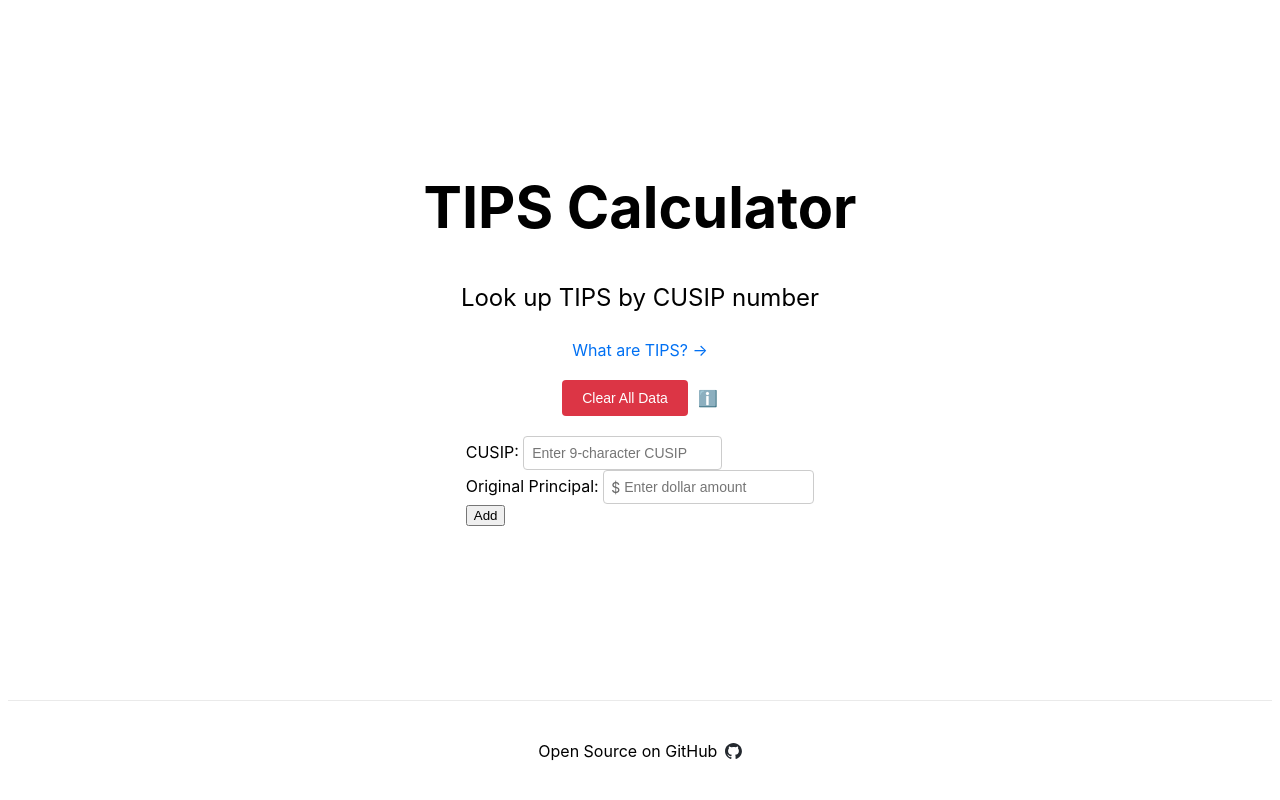
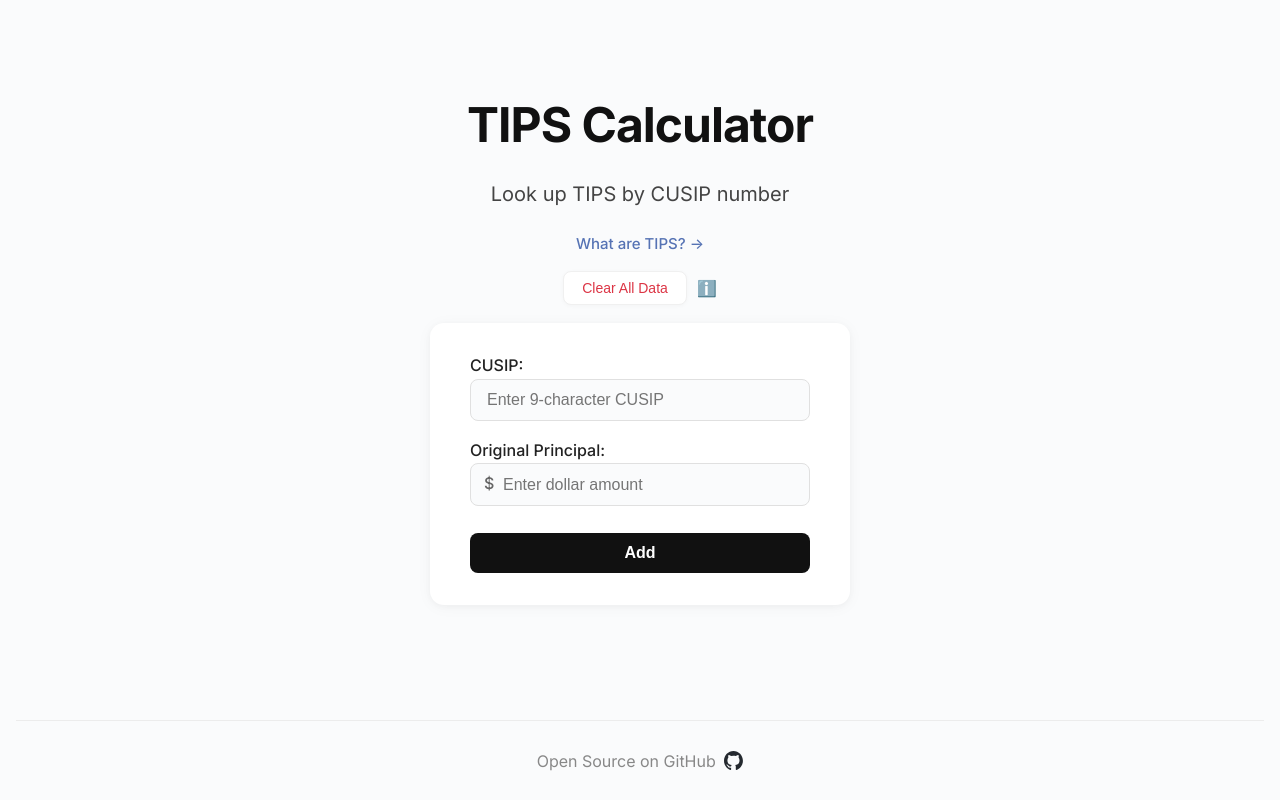
Before and after one commit to dabutvin/tips-calculator, a Next.js app: page / in a window 1280 px wide. Built offline with nearby package versions, Linux system fonts and the light colour scheme.

Commit message:
update styles

```diff
--- a/app/page.js
+++ b/app/page.js
@@ -25,45 +25,50 @@ export default function Home() {
                 <h1 className={styles.title}>TIPS Calculator</h1>
                 <p className={styles.description}>Look up TIPS by CUSIP number</p>
 
-                <div style={{ marginBottom: '20px' }}>
+                <div style={{ marginBottom: '18px' }}>
                     <a
                         href="/resources"
                         style={{
-                            color: '#0070f3',
+                            color: '#3a5ca8',
                             textDecoration: 'none',
-                            fontSize: '16px',
-                            display: 'inline-flex',
-                            alignItems: 'center',
-                            gap: '8px',
+                            fontSize: '15px',
+                            fontWeight: 500,
+                            opacity: 0.85,
+                            transition: 'opacity 0.2s',
                         }}
+                        onMouseOver={e => (e.currentTarget.style.opacity = 1)}
+                        onMouseOut={e => (e.currentTarget.style.opacity = 0.85)}
                     >
                         What are TIPS? →
                     </a>
                 </div>
 
-                <div
-                    style={{
-                        display: 'flex',
-                        alignItems: 'center',
-                        gap: '10px',
-                        marginBottom: '20px',
-                    }}
-                >
+                <div style={{ display: 'flex', alignItems: 'center', gap: '10px', marginBottom: '18px' }}>
                     <button
                         onClick={handleClearAllData}
                         style={{
-                            backgroundColor: '#dc3545',
-                            color: 'white',
-                            border: 'none',
-                            padding: '10px 20px',
-                            borderRadius: '4px',
+                            backgroundColor: '#fff',
+                            color: '#dc3545',
+                            border: '1px solid #f0f0f0',
+                            padding: '8px 18px',
+                            borderRadius: '8px',
                             cursor: 'pointer',
                             fontSize: '14px',
+                            fontWeight: 500,
+                            boxShadow: '0 1px 4px rgba(0,0,0,0.03)',
+                            transition: 'background 0.2s, color 0.2s',
+                        }}
+                        onMouseOver={e => {
+                            e.currentTarget.style.backgroundColor = '#ffeaea';
+                            e.currentTarget.style.color = '#b71c1c';
+                        }}
+                        onMouseOut={e => {
+                            e.currentTarget.style.backgroundColor = '#fff';
+                            e.currentTarget.style.color = '#dc3545';
                         }}
                     >
                         Clear All Data
                     </button>
-
                     <Tooltip content="Data is stored only in your browser">ℹ️</Tooltip>
                 </div>
 
--- a/components/cusipList.js
+++ b/components/cusipList.js
@@ -141,49 +141,36 @@ export default function CusipList() {
                 </div>
             )}
 
-            <form onSubmit={handleNewCusip}>
+            <div className={styles['form-card']}>
+                <form className={styles.form} onSubmit={handleNewCusip} autoComplete="off">
                     <div>
                         <label>
-                        CUSIP:{' '}
+                            CUSIP:
                             <input
                                 name="cusipId"
                                 type="text"
                                 maxLength={9}
                                 placeholder="Enter 9-character CUSIP"
-                            style={{
-                                border: cusipError ? '2px solid #dc3545' : '1px solid #ccc',
-                                borderRadius: '4px',
-                                padding: '8px',
-                                fontSize: '14px',
-                            }}
+                                className={styles.input}
                                 required
                             />
                         </label>
                         {cusipError && (
-                        <div
-                            style={{
-                                color: '#dc3545',
-                                fontSize: '12px',
-                                marginTop: '4px',
-                                marginBottom: '8px',
-                            }}
-                        >
-                            {cusipError}
-                        </div>
+                            <div className={styles.error}>{cusipError}</div>
                         )}
                     </div>
                     <div>
                         <label>
-                        Original Principal:{' '}
-                        <div style={{ position: 'relative', display: 'inline-block' }}>
+                            Original Principal:
+                            <div style={{ position: 'relative', display: 'inline-block', width: '100%' }}>
                                 <span
                                     style={{
                                         position: 'absolute',
-                                    left: '8px',
+                                        left: '14px',
                                         top: '50%',
                                         transform: 'translateY(-50%)',
                                         color: '#666',
-                                    fontSize: '14px',
+                                        fontSize: '1rem',
                                         zIndex: 1,
                                     }}
                                 >
@@ -193,53 +180,28 @@ export default function CusipList() {
                                     name="originalPrincipal"
                                     type="number"
                                     placeholder="Enter dollar amount"
-                                style={{
-                                    border: originalPrincipalError
-                                        ? '2px solid #dc3545'
-                                        : '1px solid #ccc',
-                                    borderRadius: '4px',
-                                    padding: '8px 8px 8px 20px',
-                                    fontSize: '14px',
-                                }}
+                                    className={styles.input}
+                                    style={{ paddingLeft: '2rem' }}
                                     required
                                 />
                             </div>
                         </label>
                         {originalPrincipalError && (
-                        <div
-                            style={{
-                                color: '#dc3545',
-                                fontSize: '12px',
-                                marginTop: '4px',
-                                marginBottom: '8px',
-                            }}
-                        >
-                            {originalPrincipalError}
-                        </div>
+                            <div className={styles.error}>{originalPrincipalError}</div>
                         )}
                     </div>
-                <button type="submit">Add</button>
+                    <button type="submit" className={styles.submitBtn}>Add</button>
                 </form>
+            </div>
 
             {cusips.map(({ cusipId, originalPrincipal }, index) => (
-                <div key={`${index}_${cusipId}`} style={{ position: 'relative' }}>
+                <div key={`${index}_${cusipId}`} className={styles['cusip-card']}>
                     <CusipDetails cusip={cusipId} originalPrincipal={originalPrincipal} />
                     <button
                         onClick={() => handleRemoveCusip(cusipId)}
-                        style={{
-                            position: 'absolute',
-                            top: '10px',
-                            right: '10px',
-                            background: '#dc3545',
-                            color: 'white',
-                            border: 'none',
-                            borderRadius: '4px',
-                            padding: '5px 10px',
-                            cursor: 'pointer',
-                            fontSize: '12px',
-                        }}
+                        className={styles['remove-btn']}
                     >
-                        Remove
+                        X
                     </button>
                 </div>
             ))}
--- a/styles/CusipDetails.module.css
+++ b/styles/CusipDetails.module.css
@@ -1,5 +1,4 @@
 .cusipDetails {
-    border: 1px solid #666;
     margin: 10px 0;
     padding: 10px;
 }
--- a/styles/CusipList.module.css
+++ b/styles/CusipList.module.css
@@ -1,3 +1,124 @@
 .cusipList {
     text-align: left;
+    display: flex;
+    flex-direction: column;
+    align-items: center;
+    gap: 1.5rem;
+    background: none;
+    box-shadow: none;
+    border-radius: 0;
+    padding: 0;
+    max-width: 420px;
+    margin: 0 auto 2rem auto;
+    width: 100%;
 }
+
+.form-card {
+    background: #fff;
+    border-radius: 14px;
+    box-shadow: 0 2px 16px rgba(0,0,0,0.04), 0 1.5px 6px rgba(0,0,0,0.03);
+    padding: 2rem 2.5rem 2rem 2.5rem;
+    width: 100%;
+}
+
+.cusipList form {
+    display: flex;
+    flex-direction: column;
+    gap: 1.2rem;
+    margin-bottom: 0;
+}
+
+.cusipList label {
+    font-size: 1rem;
+    color: #222;
+    font-weight: 500;
+    margin-bottom: 0.3rem;
+}
+
+.cusipList input[type="text"],
+.cusipList input[type="number"] {
+    width: 100%;
+    padding: 0.7rem 1rem;
+    border: 1px solid #e0e0e0;
+    border-radius: 8px;
+    font-size: 1rem;
+    background: #fafbfc;
+    transition: border 0.2s;
+    outline: none;
+    margin-top: 0.2rem;
+}
+
+.cusipList input[type="text"]:focus,
+.cusipList input[type="number"]:focus {
+    border: 1.5px solid #0070f3;
+    background: #fff;
+}
+
+.cusipList button[type="submit"] {
+    background: #111;
+    color: #fff;
+    border: none;
+    border-radius: 8px;
+    padding: 0.7rem 0;
+    font-size: 1rem;
+    font-weight: 600;
+    cursor: pointer;
+    margin-top: 0.5rem;
+    transition: background 0.2s;
+}
+
+.cusipList button[type="submit"]:hover {
+    background: #0070f3;
+}
+
+.cusipList .error {
+    color: #dc3545;
+    font-size: 0.92rem;
+    margin-top: 0.2rem;
+    margin-bottom: 0.2rem;
+}
+
+.cusip-card {
+    position: relative;
+    background: #fff;
+    border-radius: 14px;
+    box-shadow: 0 2px 16px rgba(0,0,0,0.04), 0 1.5px 6px rgba(0,0,0,0.03);
+    padding: 1.2rem 1.2rem 1.2rem 1.2rem;
+    margin-bottom: 0;
+    display: inline-block;
+    min-width: 420px;
+    max-width: 100vw;
+    margin-top: 0;
+}
+
+.cusipList .remove-btn {
+    position: absolute;
+    top: 12px;
+    right: 12px;
+    background: transparent;
+    color: #222;
+    border: none;
+    border-radius: 6px;
+    padding: 4px 10px;
+    font-size: 1.1rem;
+    cursor: pointer;
+    transition: color 0.2s;
+}
+
+.cusipList .remove-btn:hover {
+    background: transparent;
+    color: #222;
+}
+
+@media (max-width: 600px) {
+    .cusipList {
+        max-width: 98vw;
+        padding: 0;
+    }
+    .form-card {
+        padding: 1.2rem 0.7rem 1.2rem 0.7rem;
+    }
+    .cusip-card {
+        padding: 1.2rem 0.7rem 1.2rem 0.7rem;
+    }
+}
--- a/styles/Home.module.css
+++ b/styles/Home.module.css
@@ -1,14 +1,15 @@
 .container {
     min-height: 100vh;
-    padding: 0 0.5rem;
+    padding: 0 1rem;
     display: flex;
     flex-direction: column;
     justify-content: center;
     align-items: center;
+    background: #fafbfc;
 }
 
 .main {
-    padding: 5rem 0;
+    padding: 3rem 0 2rem 0;
     flex: 1;
     display: flex;
     flex-direction: column;
@@ -16,35 +17,23 @@
     align-items: center;
 }
 
-.title a {
-    color: #0070f3;
-    text-decoration: none;
-}
-
-.title a:hover,
-.title a:focus,
-.title a:active {
-    text-decoration: underline;
-}
-
 .title {
-    margin: 0 0 1rem;
-    line-height: 1.15;
-    font-size: 3.6rem;
-}
-
-.title {
-    text-align: center;
-}
-
-.title,
-.description {
+    margin: 0 0 0.5rem;
+    line-height: 1.1;
+    font-size: 3rem;
+    font-weight: 700;
+    letter-spacing: -1px;
+    color: #111;
     text-align: center;
 }
 
 .description {
     line-height: 1.5;
-    font-size: 1.5rem;
+    font-size: 1.25rem;
+    color: #444;
+    font-weight: 400;
+    margin-bottom: 1.5rem;
+    text-align: center;
 }
 
 .grid {
@@ -98,25 +87,42 @@
         width: 100%;
         flex-direction: column;
     }
+    .main {
+        padding: 2rem 0 1rem 0;
+    }
+    .title {
+        font-size: 2.1rem;
+    }
+    .description {
+        font-size: 1rem;
+    }
+    .footer {
+        font-size: 0.95rem;
+        height: 60px;
+    }
 }
 
 .footer {
     width: 100%;
-    height: 100px;
-    border-top: 1px solid #eaeaea;
+    height: 80px;
+    border-top: 1px solid #ececec;
     display: flex;
     justify-content: center;
     align-items: center;
+    background: transparent;
+    font-size: 1rem;
+    color: #888;
 }
 
 .footer img {
     margin-left: 0.5rem;
+    height: 1.2em;
 }
 
 .footer a {
     display: flex;
-    justify-content: center;
     align-items: center;
     text-decoration: none;
     color: inherit;
+    font-weight: 400;
 }
--- a/styles/global.css
+++ b/styles/global.css
@@ -1,3 +1,5 @@
+@import url('https://fonts.googleapis.com/css2?family=Inter:wght@400;500;700&display=swap');
+
 html,
 body {
     padding: 0;
```
Also changed, not shown: app/resources/page.js (+10 -10 lines). Lines whose indentation alone changed are shown as unchanged.
